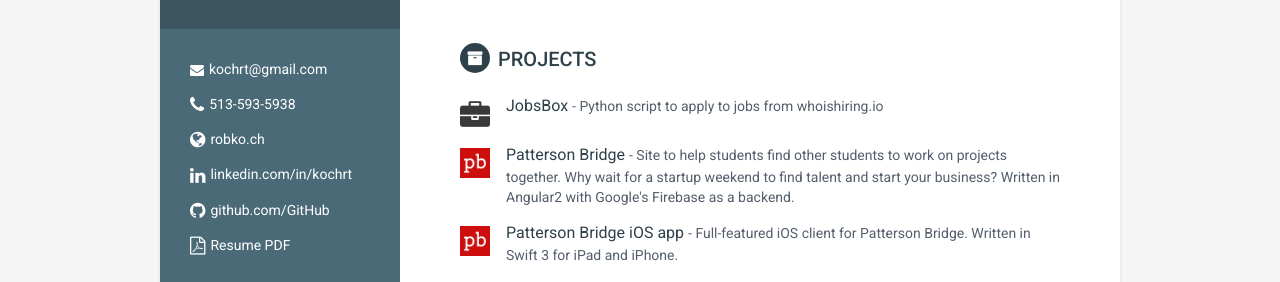
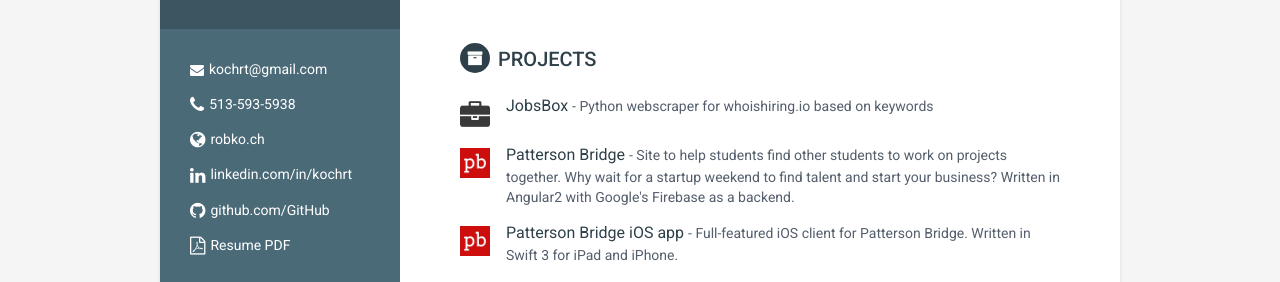
Before and after one commit to kochrt/kochrt.github.io, a Jekyll site: the page built from index.md, in a window 1280 px wide. Shown: the part 239-521 px from the top of the page. Built offline with Jekyll 4.4.1, drawn with Linux system fonts in a browser that asks for light colours.

Commit message:
updated resume

```diff
--- a/index.md
+++ b/index.md
@@ -12,7 +12,7 @@ projects: [
         label: "JobsBox",
         img: "briefcase",
         url: "https://github.com/kochrt/jobsbox",
-        details: "Python script to apply to jobs from whoishiring.io"
+        details: "Python webscraper for whoishiring.io based on keywords"
     },
     {
         label: "Patterson Bridge",
```
Also changed, not shown: 1 other file.
